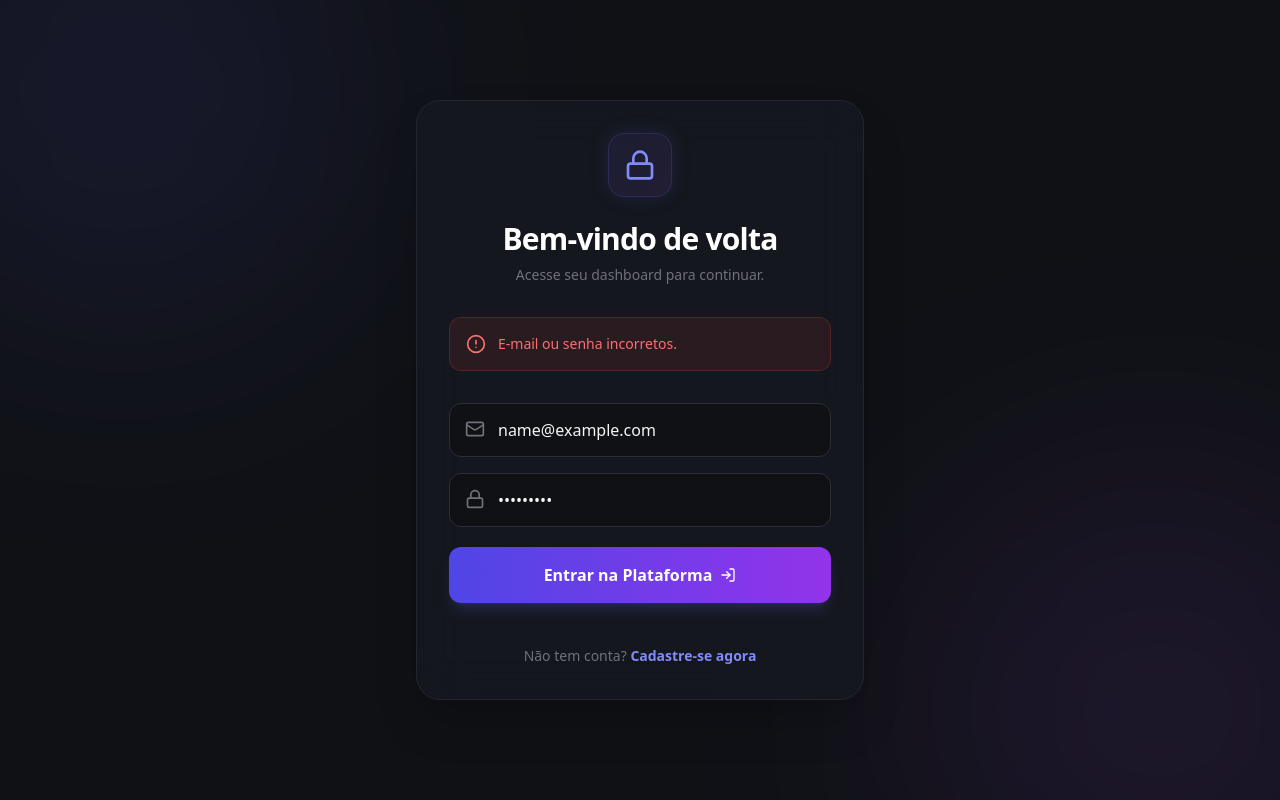
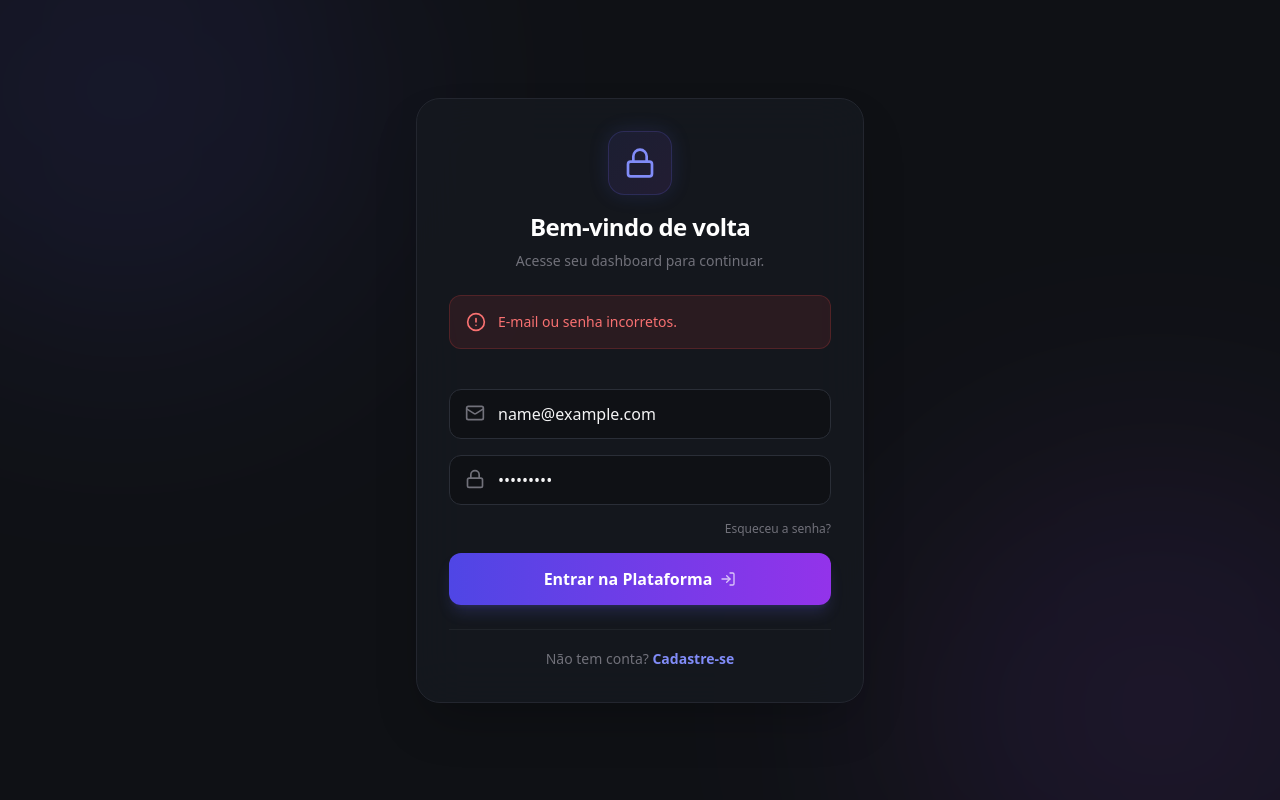
Before and after one commit to Russolokfor/Organize-IA, a Next.js app: page / in a window 1280 px wide. Both pictures are taken after typing "name@example.com", "Sample123" into the empty fields and a click on the button "Entrar na Plataforma". Built offline with nearby package versions, Linux system fonts and the light colour scheme; no server answers.

Commit message:
correção Login

```diff
--- a/app/login/page.tsx
+++ b/app/login/page.tsx
@@ -1,88 +1,26 @@
-'use client'
-import { useState } from 'react'
-import { createClient } from '@/lib/supabase-server' // Pode dar erro visual, mas vamos testar
-import { useRouter } from 'next/navigation'
-import { Lock, Loader2, AlertCircle } from 'lucide-react'
+import { OrganizeForm } from '@/components/organize-form'
+import { createClient } from '@/lib/supabase-server'
+import { redirect } from 'next/navigation'
 
-// Ajuste técnico: Como estamos no cliente, vamos usar o cliente do browser se o import acima falhar
-// Mas para manter simples, use este código que funciona sempre no Client Side:
-import { createBrowserClient } from '@supabase/ssr'
+export default async function Home() {
+  // 1. Conecta no Banco
+  const supabase = await createClient()
 
-function createBrowserSupabase() {
-  return createBrowserClient(
-    process.env.NEXT_PUBLIC_SUPABASE_URL!,
-    process.env.NEXT_PUBLIC_SUPABASE_ANON_KEY!
+  // 2. Verifica Segurança
+  const { data: { user } } = await supabase.auth.getUser()
+  if (!user) {
+    redirect('/login') // Se não tiver logado, manda pra tela de login
+  }
+
+  // 3. Busca as Tarefas
+  const { data: tasks } = await supabase
+    .from('tasks')
+    .select('*')
+    .order('created_at', { ascending: false })
+
+  return (
+    <main className="min-h-screen bg-[#0f1115] text-zinc-100">
+      <OrganizeForm initialTasks={tasks || []} />
+    </main>
   )
 }
-
-export default function LoginPage() {
-  const router = useRouter()
-  const [email, setEmail] = useState('')
-  const [password, setPassword] = useState('')
-  const [loading, setLoading] = useState(false)
-  const [error, setError] = useState<string | null>(null)
-
-  const handleAuth = async () => {
-    setLoading(true); setError(null)
-    const supabase = createBrowserSupabase()
-
-    const { error: loginError } = await supabase.auth.signInWithPassword({ email, password })
-
-    if (!loginError) {
-      window.location.href = '/'
-      return
-    }
-
-    const { error: signupError } = await supabase.auth.signUp({ email, password })
-
-    if (signupError) {
-      setError(signupError.message)
-      setLoading(false)
-    } else {
-      window.location.href = '/'
-    }
-  }
-
-  return (
-    <div className="flex min-h-screen items-center justify-center bg-zinc-950 p-4 text-zinc-100">
-      <div className="w-full max-w-md space-y-6 rounded-2xl bg-zinc-900/50 p-8 border border-zinc-800">
-        <div className="text-center">
-          <Lock className="mx-auto h-10 w-10 text-indigo-500 mb-4" />
-          <h2 className="text-2xl font-bold">Organize.ia</h2>
-          <p className="text-zinc-400 text-sm mt-2">Login Recuperado</p>
-        </div>
-
-        {error && (
-          <div className="bg-red-500/10 text-red-400 p-3 rounded flex gap-2 items-center text-sm">
-            <AlertCircle size={16} /> {error}
-          </div>
-        )}
-
-        <div className="space-y-4">
-          <input
-            type="email"
-            placeholder="Email"
-            className="w-full p-3 rounded-lg bg-zinc-800 border border-zinc-700 focus:border-indigo-500 outline-none"
-            value={email}
-            onChange={e => setEmail(e.target.value)}
-          />
-          <input
-            type="password"
-            placeholder="Senha"
-            className="w-full p-3 rounded-lg bg-zinc-800 border border-zinc-700 focus:border-indigo-500 outline-none"
-            value={password}
-            onChange={e => setPassword(e.target.value)}
-          />
-
-          <button
-            onClick={handleAuth}
-            disabled={loading}
-            className="w-full bg-indigo-600 p-3 rounded-lg font-bold hover:bg-indigo-500 disabled:opacity-50 flex justify-center"
-          >
-            {loading ? <Loader2 className="animate-spin" /> : 'Entrar / Cadastrar'}
-          </button>
-        </div>
-      </div>
-    </div>
-  )
-}
--- a/app/page.tsx
+++ b/app/page.tsx
@@ -1,21 +1,41 @@
 'use client'
 
-import { useState } from 'react'
+import { useState, useEffect } from 'react'
 import { createClient } from '@/lib/supabase'
 import { useRouter } from 'next/navigation'
-import { Lock, Loader2, AlertCircle, Mail, UserPlus, LogIn, CheckCircle2 } from 'lucide-react'
+import { Lock, Loader2, AlertCircle, Mail, UserPlus, LogIn, CheckCircle2, User, Phone, RefreshCw, ArrowLeft, ShieldCheck } from 'lucide-react'
 import { motion, AnimatePresence } from 'framer-motion'
+
+// Tipos de estado
+type AuthMode = 'login' | 'signup' | 'forgot'
 
 export default function LoginPage() {
   const router = useRouter()
 
-  // Estados
-  const [isSignUp, setIsSignUp] = useState(false)
+  const [mode, setMode] = useState<AuthMode>('login')
+
   const [email, setEmail] = useState('')
   const [password, setPassword] = useState('')
+  const [fullName, setFullName] = useState('')
+  const [phone, setPhone] = useState('')
+
+  const [captchaNum1, setCaptchaNum1] = useState(0)
+  const [captchaNum2, setCaptchaNum2] = useState(0)
+  const [captchaAnswer, setCaptchaAnswer] = useState('')
+
   const [loading, setLoading] = useState(false)
   const [error, setError] = useState<string | null>(null)
   const [successMsg, setSuccessMsg] = useState<string | null>(null)
+
+  useEffect(() => {
+    if (mode === 'signup') generateCaptcha()
+  }, [mode])
+
+  const generateCaptcha = () => {
+    setCaptchaNum1(Math.floor(Math.random() * 10))
+    setCaptchaNum2(Math.floor(Math.random() * 10))
+    setCaptchaAnswer('')
+  }
 
   const handleAuth = async (e: React.FormEvent) => {
     e.preventDefault()
@@ -26,32 +46,43 @@ export default function LoginPage() {
     const supabase = createClient()
 
     try {
-      if (isSignUp) {
-        // CADASTRO
+      if (mode === 'signup') {
+        // Fluxo de Cadastro
+        if (parseInt(captchaAnswer) !== captchaNum1 + captchaNum2) {
+          throw new Error("Captcha incorreto.")
+        }
+
         const { data, error } = await supabase.auth.signUp({
           email,
           password,
+          options: { data: { full_name: fullName, phone: phone } }
+        })
+
+        if (error) throw error
+        if (data.session) window.location.href = '/'
+        else {
+           setSuccessMsg("Conta criada! Verifique seu e-mail.")
+           setTimeout(() => setMode('login'), 3000)
+        }
+
+      } else if (mode === 'login') {
+        // Fluxo de Login
+        const { error } = await supabase.auth.signInWithPassword({ email, password })
+        if (error) throw new Error("E-mail ou senha incorretos.")
+        window.location.href = '/'
+
+      } else if (mode === 'forgot') {
+        // Fluxo de Recuperação
+        const { error } = await supabase.auth.resetPasswordForEmail(email, {
+          redirectTo: `${window.location.origin}/auth/callback?next=/update-password`,
         })
         if (error) throw error
-
-        if (data.session) {
-           window.location.href = '/'
-        } else {
-           setSuccessMsg("Conta criada! Verifique seu e-mail para confirmar.")
+        setSuccessMsg("Link de recuperação enviado para o e-mail!")
       }
 
-      } else {
-        // LOGIN
-        const { error } = await supabase.auth.signInWithPassword({
-          email,
-          password,
-        })
-        if (error) throw new Error("E-mail ou senha incorretos.")
-
-        window.location.href = '/'
-      }
     } catch (err: any) {
       setError(err.message)
+      if (mode === 'signup') generateCaptcha()
     } finally {
       setLoading(false)
     }
@@ -59,7 +90,8 @@ export default function LoginPage() {
 
   return (
     <div className="flex min-h-screen items-center justify-center bg-[#0f1115] p-4 text-zinc-100 font-sans selection:bg-indigo-500/30">
-      {/* Fundo decorativo (MANTIDO) */}
+
+      {/* Fundo Decorativo */}
       <div className="absolute inset-0 overflow-hidden pointer-events-none">
         <div className="absolute top-[-20%] left-[-10%] w-[500px] h-[500px] bg-indigo-600/10 blur-[120px] rounded-full mix-blend-screen" />
         <div className="absolute bottom-[-20%] right-[-10%] w-[500px] h-[500px] bg-purple-600/10 blur-[120px] rounded-full mix-blend-screen" />
@@ -68,36 +100,47 @@ export default function LoginPage() {
       <motion.div
         initial={{ opacity: 0, y: 20 }}
         animate={{ opacity: 1, y: 0 }}
-        className="w-full max-w-md space-y-8 rounded-3xl bg-[#161920]/80 backdrop-blur-xl p-8 shadow-2xl border border-[#23262f] relative z-10"
+        className="w-full max-w-md space-y-6 rounded-3xl bg-[#161920]/80 backdrop-blur-xl p-8 shadow-2xl border border-[#23262f] relative z-10"
       >
 
+        {/* Cabeçalho */}
         <div className="text-center space-y-2">
-          <div className="mx-auto flex h-16 w-16 items-center justify-center rounded-2xl bg-gradient-to-br from-indigo-500/10 to-purple-500/10 mb-6 border border-indigo-500/20 shadow-[0_0_20px_rgba(99,102,241,0.15)]">
+          <div className="mx-auto flex h-16 w-16 items-center justify-center rounded-2xl bg-gradient-to-br from-indigo-500/10 to-purple-500/10 mb-4 border border-indigo-500/20 shadow-[0_0_20px_rgba(99,102,241,0.15)]">
             <AnimatePresence mode="wait">
-              {isSignUp ? (
+              {mode === 'signup' && (
                 <motion.div key="signup" initial={{ scale: 0.5, opacity: 0 }} animate={{ scale: 1, opacity: 1 }} exit={{ scale: 0.5, opacity: 0 }}>
                   <UserPlus className="h-8 w-8 text-indigo-400" />
                 </motion.div>
-              ) : (
+              )}
+              {mode === 'login' && (
                 <motion.div key="login" initial={{ scale: 0.5, opacity: 0 }} animate={{ scale: 1, opacity: 1 }} exit={{ scale: 0.5, opacity: 0 }}>
                   <Lock className="h-8 w-8 text-indigo-400" />
                 </motion.div>
               )}
+              {mode === 'forgot' && (
+                <motion.div key="forgot" initial={{ scale: 0.5, opacity: 0 }} animate={{ scale: 1, opacity: 1 }} exit={{ scale: 0.5, opacity: 0 }}>
+                  <RefreshCw className="h-8 w-8 text-indigo-400" />
+                </motion.div>
+              )}
             </AnimatePresence>
           </div>
-          <h2 className="text-3xl font-bold tracking-tight text-white">
-            {isSignUp ? 'Crie sua conta' : 'Bem-vindo de volta'}
+          <h2 className="text-2xl font-bold tracking-tight text-white">
+            {mode === 'signup' && 'Crie sua conta'}
+            {mode === 'login' && 'Bem-vindo de volta'}
+            {mode === 'forgot' && 'Recuperar Senha'}
           </h2>
           <p className="text-sm text-zinc-500">
-            {isSignUp ? 'Comece a organizar sua vida com IA.' : 'Acesse seu dashboard para continuar.'}
+            {mode === 'signup' && 'Preencha seus dados para começar.'}
+            {mode === 'login' && 'Acesse seu dashboard para continuar.'}
+            {mode === 'forgot' && 'Digite seu e-mail para receber o link.'}
           </p>
         </div>
 
-        {/* Alertas de Feedback */}
+        {/* Alertas de Erro/Sucesso */}
         <AnimatePresence>
           {error && (
             <motion.div initial={{ opacity: 0, height: 0 }} animate={{ opacity: 1, height: 'auto' }} exit={{ opacity: 0, height: 0 }} className="overflow-hidden">
-              <div className="flex items-center gap-3 rounded-xl bg-red-500/10 p-4 text-sm text-red-400 border border-red-500/20">
+              <div className="flex items-center gap-3 rounded-xl bg-red-500/10 p-4 text-sm text-red-400 border border-red-500/20 mb-4">
                 <AlertCircle className="h-5 w-5 shrink-0" />
                 {error}
               </div>
@@ -105,7 +148,7 @@ export default function LoginPage() {
           )}
           {successMsg && (
             <motion.div initial={{ opacity: 0, height: 0 }} animate={{ opacity: 1, height: 'auto' }} exit={{ opacity: 0, height: 0 }} className="overflow-hidden">
-              <div className="flex items-center gap-3 rounded-xl bg-emerald-500/10 p-4 text-sm text-emerald-400 border border-emerald-500/20">
+              <div className="flex items-center gap-3 rounded-xl bg-emerald-500/10 p-4 text-sm text-emerald-400 border border-emerald-500/20 mb-4">
                 <CheckCircle2 className="h-5 w-5 shrink-0" />
                 {successMsg}
               </div>
@@ -113,68 +156,140 @@ export default function LoginPage() {
           )}
         </AnimatePresence>
 
-        <form onSubmit={handleAuth} className="space-y-5">
-          <div className="space-y-4">
+        {/* Formulário */}
+        <form onSubmit={handleAuth} className="space-y-4">
+
+          {/* Campos Extras (Só no Cadastro) */}
+          <AnimatePresence>
+            {mode === 'signup' && (
+              <motion.div initial={{ opacity: 0, height: 0 }} animate={{ opacity: 1, height: 'auto' }} exit={{ opacity: 0, height: 0 }} className="space-y-4 overflow-hidden">
                 <div className="relative group">
-              <Mail className="absolute left-4 top-4 h-5 w-5 text-zinc-500 group-focus-within:text-indigo-400 transition-colors" />
+                  <User className="absolute left-4 top-3.5 h-5 w-5 text-zinc-500 group-focus-within:text-indigo-400 transition-colors" />
+                  <input
+                    type="text"
+                    required // AQUI A CORREÇÃO: Simplificado
+                    value={fullName}
+                    onChange={(e) => setFullName(e.target.value)}
+                    className="w-full rounded-xl border border-[#2A2E37] bg-[#0F1115] p-3 pl-12 text-zinc-100 placeholder-zinc-600 focus:border-indigo-500/50 focus:ring-1 focus:ring-indigo-500/50 outline-none transition-all"
+                    placeholder="Nome Completo"
+                  />
+                </div>
+                <div className="relative group">
+                  <Phone className="absolute left-4 top-3.5 h-5 w-5 text-zinc-500 group-focus-within:text-indigo-400 transition-colors" />
+                  <input
+                    type="tel"
+                    required // AQUI A CORREÇÃO: Simplificado
+                    value={phone}
+                    onChange={(e) => setPhone(e.target.value)}
+                    className="w-full rounded-xl border border-[#2A2E37] bg-[#0F1115] p-3 pl-12 text-zinc-100 placeholder-zinc-600 focus:border-indigo-500/50 focus:ring-1 focus:ring-indigo-500/50 outline-none transition-all"
+                    placeholder="WhatsApp (com DDD)"
+                  />
+                </div>
+              </motion.div>
+            )}
+          </AnimatePresence>
+
+          {/* E-mail (Sempre visível) */}
+          <div className="relative group">
+            <Mail className="absolute left-4 top-3.5 h-5 w-5 text-zinc-500 group-focus-within:text-indigo-400 transition-colors" />
             <input
               type="email"
               required
               value={email}
               onChange={(e) => setEmail(e.target.value)}
-                className="w-full rounded-xl border border-[#2A2E37] bg-[#0F1115] p-3.5 pl-12 text-zinc-100 placeholder-zinc-600 focus:border-indigo-500/50 focus:ring-1 focus:ring-indigo-500/50 outline-none transition-all"
+              className="w-full rounded-xl border border-[#2A2E37] bg-[#0F1115] p-3 pl-12 text-zinc-100 placeholder-zinc-600 focus:border-indigo-500/50 focus:ring-1 focus:ring-indigo-500/50 outline-none transition-all"
               placeholder="seu@email.com"
             />
           </div>
 
-            <div className="relative group">
-              <Lock className="absolute left-4 top-4 h-5 w-5 text-zinc-500 group-focus-within:text-indigo-400 transition-colors" />
+          {/* Senha (Escondida no 'Esqueci a Senha') */}
+          {mode !== 'forgot' && (
+            <motion.div initial={{ opacity: 0 }} animate={{ opacity: 1 }} className="relative group">
+              <Lock className="absolute left-4 top-3.5 h-5 w-5 text-zinc-500 group-focus-within:text-indigo-400 transition-colors" />
               <input
                 type="password"
-                required
+                required // AQUI A CORREÇÃO: Simplificado (já está num bloco condicional)
                 minLength={6}
                 value={password}
                 onChange={(e) => setPassword(e.target.value)}
-                className="w-full rounded-xl border border-[#2A2E37] bg-[#0F1115] p-3.5 pl-12 text-zinc-100 placeholder-zinc-600 focus:border-indigo-500/50 focus:ring-1 focus:ring-indigo-500/50 outline-none transition-all"
-                placeholder="••••••••"
+                className="w-full rounded-xl border border-[#2A2E37] bg-[#0F1115] p-3 pl-12 text-zinc-100 placeholder-zinc-600 focus:border-indigo-500/50 focus:ring-1 focus:ring-indigo-500/50 outline-none transition-all"
+                placeholder="Senha secreta"
+              />
+            </motion.div>
+          )}
+
+          {/* Captcha (Só no Cadastro) */}
+          <AnimatePresence>
+            {mode === 'signup' && (
+              <motion.div
+                initial={{ opacity: 0, height: 0 }} animate={{ opacity: 1, height: 'auto' }} exit={{ opacity: 0, height: 0 }}
+                className="overflow-hidden"
+              >
+                <div className="bg-[#1A1D24] rounded-xl p-3 border border-[#2A2E37] flex items-center justify-between gap-3">
+                  <div className="flex items-center gap-2 text-zinc-400 text-sm pl-2">
+                    <ShieldCheck size={18} className="text-indigo-400"/>
+                    <span>Quanto é <strong>{captchaNum1} + {captchaNum2}</strong> ?</span>
+                  </div>
+                  <input
+                    type="number"
+                    required // AQUI A CORREÇÃO: Simplificado
+                    value={captchaAnswer}
+                    onChange={(e) => setCaptchaAnswer(e.target.value)}
+                    className="w-16 rounded-lg border border-[#2A2E37] bg-[#0F1115] p-2 text-center text-white focus:border-indigo-500 outline-none"
+                    placeholder="?"
                   />
                 </div>
+              </motion.div>
+            )}
+          </AnimatePresence>
+
+          {/* Link Esqueci a Senha */}
+          {mode === 'login' && (
+            <div className="flex justify-end">
+              <button type="button" onClick={() => setMode('forgot')} className="text-xs text-zinc-500 hover:text-indigo-400 transition-colors">
+                Esqueceu a senha?
+              </button>
             </div>
+          )}
 
+          {/* Botão Principal */}
           <button
             type="submit"
             disabled={loading}
-            className="group flex w-full items-center justify-center gap-2 rounded-xl bg-gradient-to-r from-indigo-600 to-purple-600 hover:from-indigo-500 hover:to-purple-500 px-4 py-4 font-semibold text-white transition-all disabled:opacity-50 disabled:cursor-not-allowed shadow-lg shadow-indigo-500/20 active:scale-[0.98]"
+            className="group flex w-full items-center justify-center gap-2 rounded-xl bg-gradient-to-r from-indigo-600 to-purple-600 hover:from-indigo-500 hover:to-purple-500 px-4 py-3.5 font-semibold text-white transition-all disabled:opacity-50 disabled:cursor-not-allowed shadow-lg shadow-indigo-500/20 active:scale-[0.98]"
           >
             {loading ? (
               <Loader2 className="animate-spin h-5 w-5" />
             ) : (
               <>
-                {isSignUp ? 'Criar Conta Grátis' : 'Entrar na Plataforma'}
-                {!loading && (isSignUp ? <UserPlus className="h-4 w-4" /> : <LogIn className="h-4 w-4" />)}
+                {mode === 'signup' && 'Criar Conta Grátis'}
+                {mode === 'login' && 'Entrar na Plataforma'}
+                {mode === 'forgot' && 'Enviar Link'}
+                {!loading && mode !== 'forgot' && <LogIn className="h-4 w-4 opacity-70 group-hover:translate-x-1 transition-transform" />}
               </>
             )}
           </button>
         </form>
 
-        <div className="text-center pt-2">
-          <button
-            type="button"
-            onClick={() => {
-              setIsSignUp(!isSignUp)
-              setError(null)
-              setSuccessMsg(null)
-              setEmail('')
-              setPassword('')
-            }}
-            className="text-sm text-zinc-500 hover:text-zinc-300 transition-colors"
-          >
-            {isSignUp ? (
-              <>Já tem uma conta? <span className="font-semibold text-indigo-400 hover:underline">Faça Login</span></>
-            ) : (
-              <>Não tem conta? <span className="font-semibold text-indigo-400 hover:underline">Cadastre-se agora</span></>
+        {/* Footer Alternador */}
+        <div className="text-center border-t border-white/5 pt-4">
+          {mode === 'login' && (
+            <button onClick={() => setMode('signup')} className="text-sm text-zinc-500 hover:text-zinc-300 transition-colors">
+              Não tem conta? <span className="font-semibold text-indigo-400 hover:underline">Cadastre-se</span>
+            </button>
           )}
+
+          {mode === 'signup' && (
+            <button onClick={() => setMode('login')} className="text-sm text-zinc-500 hover:text-zinc-300 transition-colors">
+              Já tem uma conta? <span className="font-semibold text-indigo-400 hover:underline">Faça Login</span>
             </button>
+          )}
+
+          {mode === 'forgot' && (
+            <button onClick={() => setMode('login')} className="text-sm text-zinc-500 hover:text-white transition-colors flex items-center justify-center gap-2 mx-auto">
+              <ArrowLeft size={14} /> Voltar para Login
+            </button>
+          )}
         </div>
 
       </motion.div>
```
Also changed, not shown: tailwind.config.ts (+5 -5 lines). Lines whose indentation alone changed are shown as unchanged.
